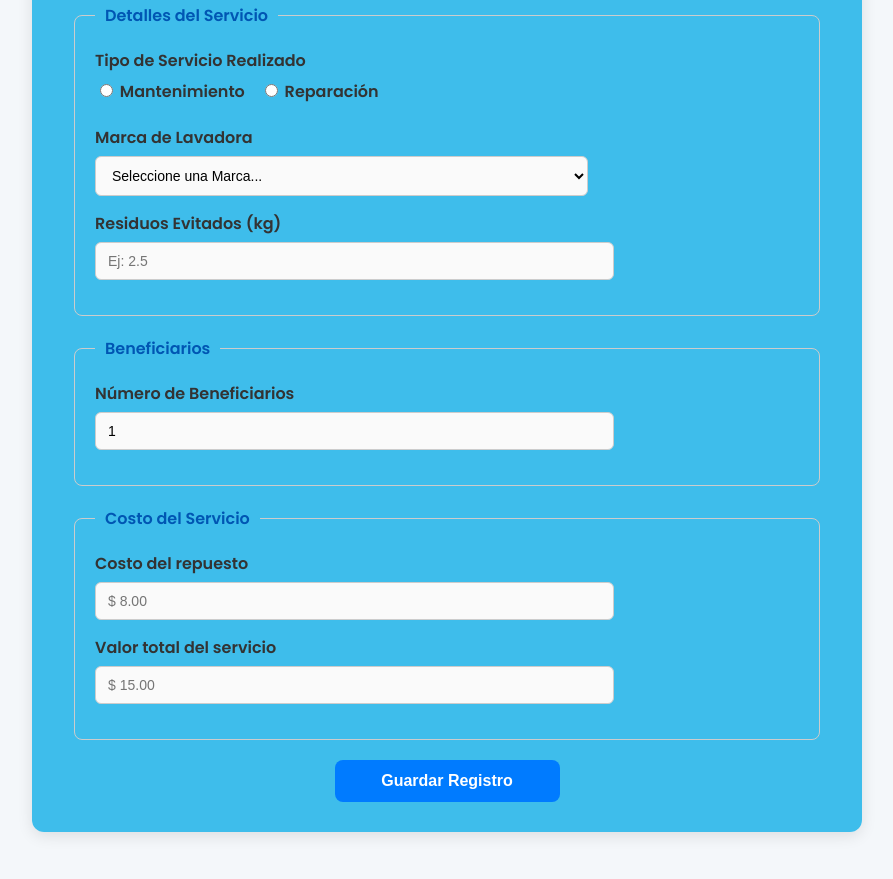
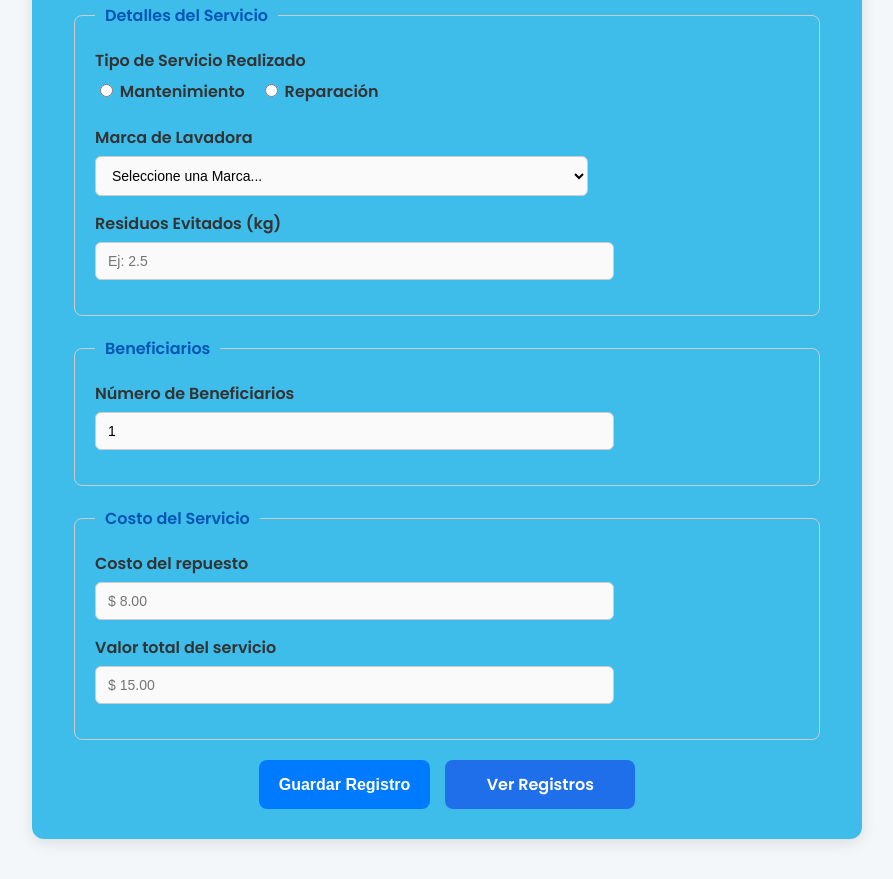
Before and after one commit to Mauri-Colcha/formulario-tecnicosCM, a website: page public/formulario.html in a window 1280 px wide. Shown: the part 1023-1902 px from the top of the page, without its empty margins (193-1086 px from the left). Drawn offline with Linux system fonts and the light colour scheme.

Commit message:
Agregamos ultimos detalles

```diff
--- a/public/estilos.css
+++ b/public/estilos.css
@@ -112,25 +112,58 @@ select:focus,
   gap: 5px;
 }
 
-/* ===== Botón ===== */
+/* ===== CONTENEDOR DE BOTONES ===== */
+.botones-centro {
+  display: flex;              /* coloca los botones en línea */
+  justify-content: center;    /* centra horizontalmente */
+  gap: 15px;                  /* espacio entre botones */
+  margin-top: 20px;
+}
+
+/* Ajustes para que ambos botones luzcan coherentes */
+.btn-submit,
+.btn-secondary {
+  flex: 0 0 auto;             /* evita que se estiren */
+  width: auto;                /* tamaño ajustado al contenido */
+  min-width: 150px;           /* ancho mínimo uniforme */
+  text-align: center;
+}
+
+/* Botón principal */
 .btn-submit {
-  width: 30%;
-  padding: 12px;
-  background-color: #007bff; /* Azul coherente */
-  margin: 0 auto;
+  background-color: #007bff;
   color: white;
-  font-weight: 600;
+  padding: 12px 20px;
   border: none;
   border-radius: 8px;
   cursor: pointer;
+  font-weight: 600;
   font-size: 16px;
   transition: background-color 0.3s ease;
 }
-.boton-centro {
-  text-align: center;
-}
+
 .btn-submit:hover {
   background-color: #178954;
+}
+
+/* Botón secundario (Ver Registros) */
+.btn-secondary {
+  background-color: #1f6feb;
+  color: white;
+  padding: 12px 20px;
+  border-radius: 8px;
+  text-decoration: none;
+  font-weight: 600;
+  font-size: 16px;
+  transition: background-color 0.3s ease;
+}
+
+.btn-secondary:hover {
+  background-color: #004aad;
+}
+
+.btn-secondary:hover {
+  background-color: #164ab3;
 }
 
 /* ===== Etiquetas ===== */
--- a/public/formulario.html
+++ b/public/formulario.html
@@ -48,8 +48,10 @@
           <div class="form-group">
             <label>Zona</label>
             <div class="radio-group">
-              <label><input type="radio" name="Zona" value="Rural" required> Rural</label>
-              <label><input type="radio" name="Zona" value="Urbana"> Urbana</label>
+              <label><input type="radio" name="Zona" value="Rural" required>
+                Rural</label>
+              <label><input type="radio" name="Zona" value="Urbana">
+                Urbana</label>
             </div>
           </div>
 
@@ -66,7 +68,8 @@
           <div class="form-group">
             <label for="parroquia-select">Parroquia</label>
             <select id="parroquia-select" name="Parroquia" required>
-              <option value disabled selected>Seleccione una Parroquia...</option>
+              <option value disabled selected>Seleccione una
+                Parroquia...</option>
               <option value="Olmedo">Olmedo</option>
               <option value="Juan Montalvo">Juan Montalvo</option>
               <option value="Cangahua">Cangahua</option>
@@ -139,8 +142,9 @@
           </div>
         </fieldset>
 
-        <div class="boton-centro">
+        <div class="botones-centro">
           <button type="submit" class="btn-submit">Guardar Registro</button>
+          <a href="ver-registros.html" class="btn-secondary">Ver Registros</a>
         </div>
       </form>
     </div>
@@ -172,11 +176,12 @@
         try {
   await addDoc(collection(db, "registros"), data);
   alert("✅ Registro guardado correctamente en la nube");
-          form.reset();
+  window.location.href = "gracias.html"; // redirige después de guardar
 } catch (error) {
   console.error("Error al guardar:", error);
   alert("❌ Ocurrió un error al guardar los datos");
 }
+
       });
     </script>
   </body>
```
Also changed, not shown: public/ver-registros.css (+8 -0 lines), public/ver-registros.html (+9 -3 lines). Lines whose indentation alone changed are shown as unchanged.
